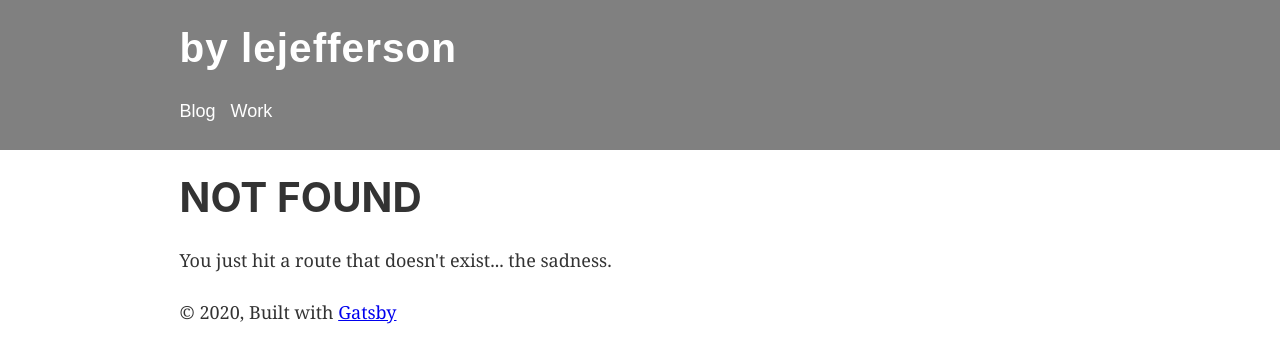
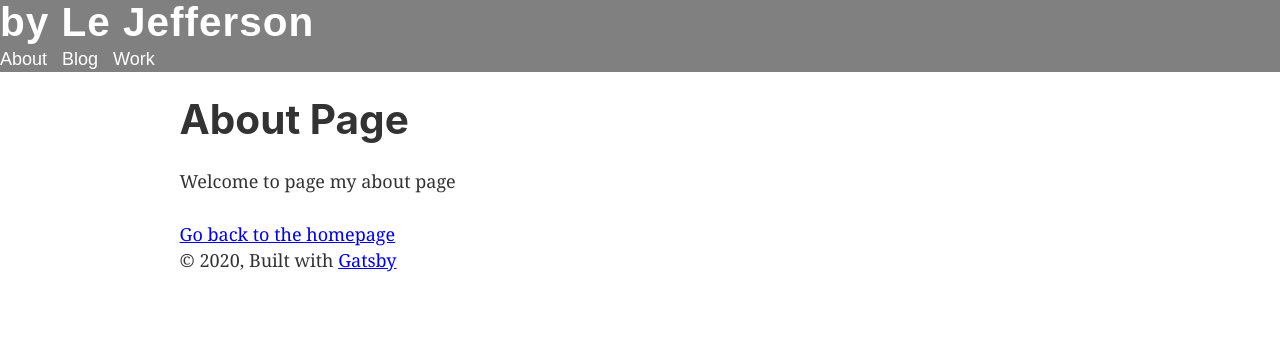
Before and after one commit to LeJefferson/lejefferson.github.io, a Gatsby site: page /about in a window 1280 px wide. Before the commit this address had no page. Built offline with nearby package versions, Linux system fonts and the light colour scheme; Gatsby itself is replaced by a stand-in of ours.

Commit message:
[ADD] About Page + Nav Component

```diff
--- a/gatsby-config.js
+++ b/gatsby-config.js
@@ -1,6 +1,6 @@
 module.exports = {
   siteMetadata: {
-    title: `by lejefferson`,
+    title: `by Le Jefferson`,
     description: `The place I share my creative journey`,
     author: `LeJefferson`,
   },
--- a/src/components/header.js
+++ b/src/components/header.js
@@ -1,6 +1,8 @@
 import { Link } from "gatsby"
 import PropTypes from "prop-types"
 import React from "react"
+import Nav from "./nav"
+
 
 const Header = ({ siteTitle }) => (
   <header
@@ -9,13 +11,13 @@ const Header = ({ siteTitle }) => (
       marginBottom: `1.45rem`,
     }}
   >
-    <div
+    {/* <div
       style={{
         margin: `0 auto`,
-        maxWidth: 960,
-        padding: `1.45rem 1.0875rem`,
+        maxWidth: 960
+        // padding: `1.45rem 1.0875rem`,
       }}
-    >
+    > */}
       <h1 style={{ margin: 0 }}>
         <Link
           to="/"
@@ -23,34 +25,15 @@ const Header = ({ siteTitle }) => (
             color: `white`,
             textDecoration: `none`,
             fontSize: "1em",
-            fontFamily: 'Montserrat Alternates, sans-serif',
+            fontFamily: 'PT Sans, sans-serif',
             letterSpacing: "1px"
           }}
         >
           {siteTitle}
         </Link>
       </h1>
-      <br/>
-      <Link to="/blog/"
-       style={{
-        color: `white`,
-        textDecoration: `none`,
-        fontFamily: "sans-serif"
-      }}
-      >
-        Blog
-      </Link>
-      <Link to="/work/"
-       style={{
-        color: `white`,
-        textDecoration: `none`,
-        fontFamily: "sans-serif",
-        marginLeft: "15px"
-      }}
-      >
-        Work
-      </Link>
-    </div>
+      <Nav></Nav>
+    {/* </div> */}
   </header>
 )
 
--- a/src/components/layout.css
+++ b/src/components/layout.css
@@ -622,3 +622,4 @@ pre tt:after {
 }
 
 @import url('https://fonts.googleapis.com/css?family=Montserrat+Alternates&display=swap');
+@import url('https://fonts.googleapis.com/css2?family=PT+Sans&display=swap');
--- /dev/null
+++ b/src/components/nav.js
@@ -0,0 +1,48 @@
+import { Link } from "gatsby"
+// import PropTypes from "prop-types"
+import React from "react"
+
+const Nav = () => (
+    <nav>
+        <Link to="/About/"
+            style={{
+                color: `white`,
+                textDecoration: `none`,
+                fontFamily: "sans-serif"
+            }}
+        >
+            About
+      </Link>
+        <Link to="/blog/"
+            style={{
+                color: `white`,
+                textDecoration: `none`,
+                fontFamily: "sans-serif",
+                marginLeft: "15px"
+            }}
+        >
+            Blog
+      </Link>
+        <Link to="/work/"
+            style={{
+                color: `white`,
+                textDecoration: `none`,
+                fontFamily: "sans-serif",
+                marginLeft: "15px"
+            }}
+        >
+            Work
+      </Link>
+    </nav>
+)
+
+
+//   Nav.propTypes = {
+//     siteTitle: PropTypes.string,
+//   }
+
+//   Nav.defaultProps = {
+//     siteTitle: ``,
+//   }
+
+export default Nav
--- a/src/pages/page-2.js
+++ b/src/pages/about.js
@@ -4,13 +4,13 @@ import { Link } from "gatsby"
 import Layout from "../components/layout"
 import SEO from "../components/seo"
 
-const SecondPage = () => (
+const About = () => (
   <Layout>
-    <SEO title="Page two" />
-    <h1>Hi from the second page</h1>
-    <p>Welcome to page 2</p>
+    <SEO title="About Page" />
+    <h1>About Page</h1>
+    <p>Welcome to page my about page</p>
     <Link to="/">Go back to the homepage</Link>
   </Layout>
 )
 
-export default SecondPage
+export default About
--- a/src/pages/blog.js
+++ b/src/pages/blog.js
@@ -2,6 +2,7 @@ import React from "react"
 import { Link } from "gatsby"
 
 import Layout from "../components/layout"
+import Nav from "../components/nav"
 import SEO from "../components/seo"
 
 const BlogPage = () => (
```
